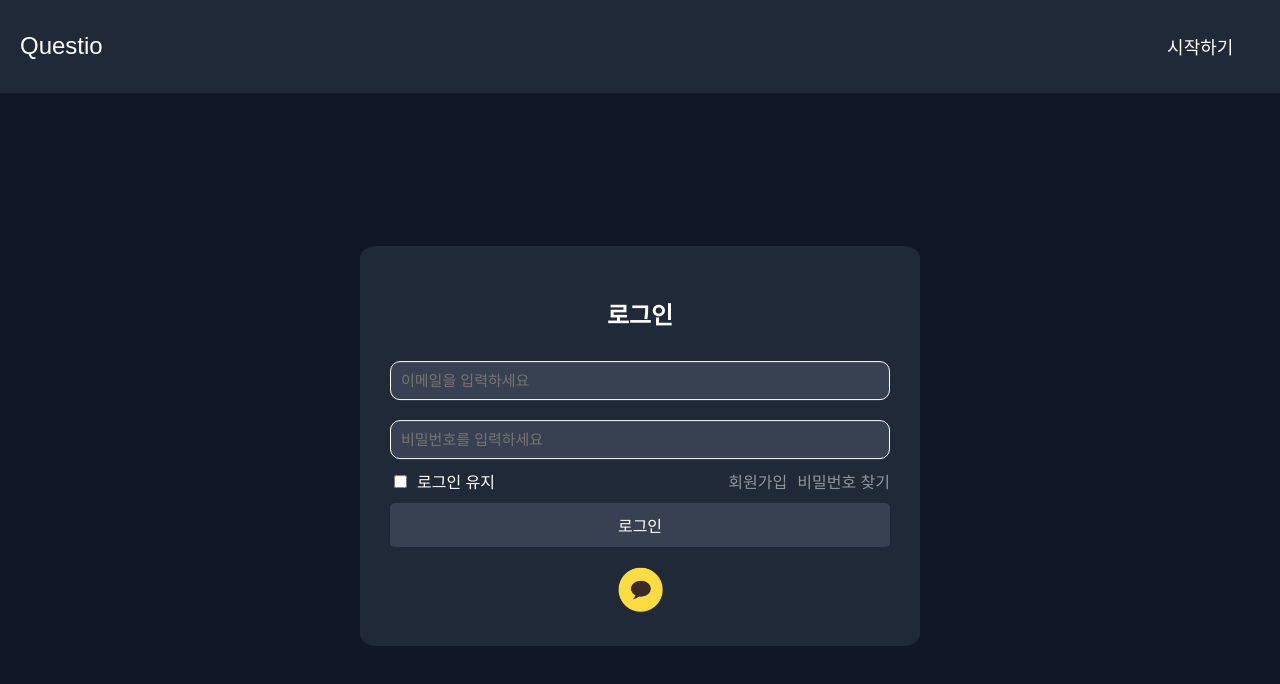
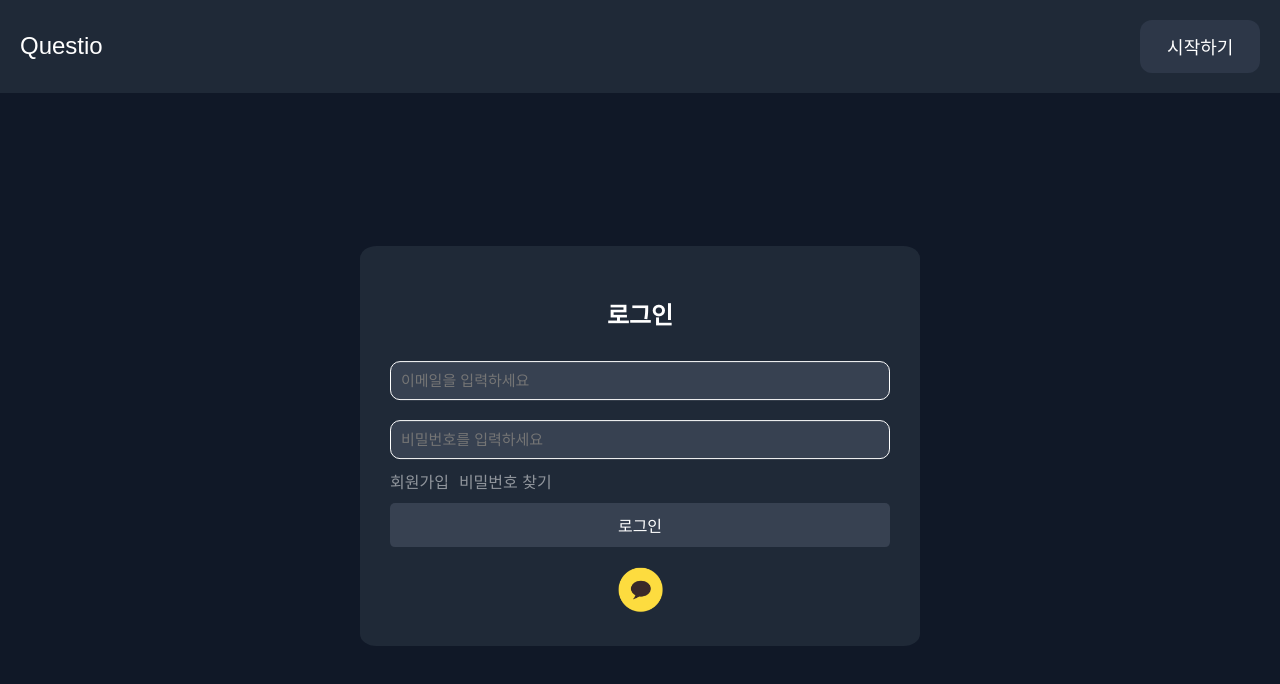
Before and after one commit to Team-Questio/Front, a React (Create React App) app: page /login in a window 1280 px wide. Shown: the top 684 px of the page. Built offline with nearby package versions, Linux system fonts and the light colour scheme.

Commit message:
[fix] 헤더 수정, 자동 로그인 기본으로 수정

```diff
--- a/src/components/auth/Login.tsx
+++ b/src/components/auth/Login.tsx
@@ -119,10 +119,6 @@ const LoginBox: React.FC = () => {
         onChange={(e) => setPassword(e.target.value)}
       />
       <div className="login-sub-item">
-        <label>
-          <input type="checkbox" />
-          로그인 유지
-        </label>
         <div className="login-sub-item-sub">
           <div onClick={handleSignUpButtonClick} className="signup-link">
             회원가입
--- a/src/components/auth/SignUp.tsx
+++ b/src/components/auth/SignUp.tsx
@@ -98,10 +98,7 @@ const SignUpBox: React.FC = () => {
       setLoading(true);
 
       try {
-        const response = await api.post(
-          "/auth/email-auth",
-          JSON.stringify({ email })
-        );
+        await api.post("/auth/email-auth", JSON.stringify({ email }));
         toast.success("이메일로 인증 메일을 발송하였습니다.");
         setIsEmailSend(true);
       } catch (error) {
@@ -123,13 +120,9 @@ const SignUpBox: React.FC = () => {
       params.append("code", authCode);
 
       try {
-        const response = await api.post(
-          "/auth/email-auth/verify",
-          JSON.stringify({ email }),
-          {
-            params: params,
-          }
-        );
+        await api.post("/auth/email-auth/verify", JSON.stringify({ email }), {
+          params: params,
+        });
         toast.success("인증되었습니다.");
         setIsAuthCheck(true);
       } catch (error) {
@@ -153,10 +146,7 @@ const SignUpBox: React.FC = () => {
       setLoading(true);
 
       try {
-        const response = await api.post(
-          "/users",
-          JSON.stringify({ username: email, password })
-        );
+        await api.post("/users", JSON.stringify({ username: email, password }));
         toast.success("회원가입이 완료되었습니다.");
         navigate("/portfolio-upload-text");
       } catch (error) {
--- a/src/styles/style.css
+++ b/src/styles/style.css
@@ -64,8 +64,7 @@ body {
 .header .start-button {
   padding: 10pt 20pt;
   font-size: 18px;
-  background-color: #1f2937;
-  border-color: #2d3748;
+  background-color: #2d3748;
   color: #ffffff;
   border: none;
   border-radius: 12px;
@@ -74,7 +73,7 @@ body {
 }
 
 .header .start-button:hover {
-  background-color: #2d3748;
+  background-color: #3c4960;
 }
 
 .content {
```
